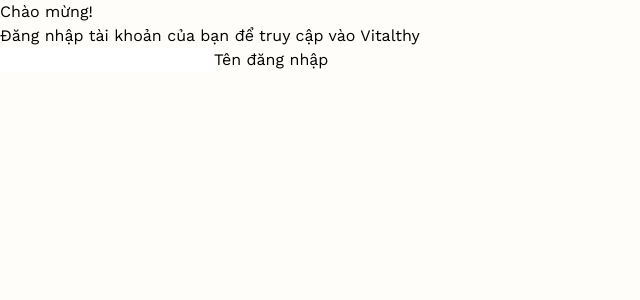
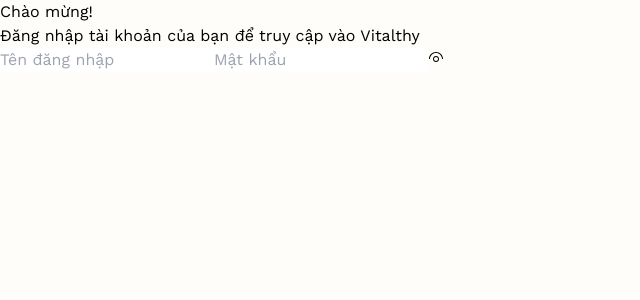
Before and after one commit to Tankira/Vitalthy-App, a Vue app: page / in a window 1280 px wide. Shown: the top 300 px of the page, without its empty margins (0-640 px from the left). Built offline with nearby package versions, Linux system fonts and the light colour scheme.

Commit message:
Update Login Page

```diff
--- a/src/components/Auth/Login.vue
+++ b/src/components/Auth/Login.vue
@@ -1,11 +1,32 @@
+<script>
+    const showHidePasswordButton = document.getElementsByClassName("showHidePasswordButton")
+    const passwordInput = document.getElementById("password_input")
+
+    function showHidePassword() {
+        showHidePasswordButton.addEventListener("click", () => {
+            console.log("ok")
+            if (passwordInput.type = "password") {
+                passwordInput.type = "text"
+            }
+
+            if (passwordInput.type = "text") {
+                passwordInput.type = "password"
+            }
+        })
+    }
+</script>
+
 <template>
     <div id="container" class="flex bg-gray-200 min-h-screen">
-        <div class="bg-white shadow-2xl m-2 ml-auto p-20 rounded-xl w-[38%] text-center side">
+        <div class="bg-white shadow-2xl m-2 ml-auto p-12 pt-16 rounded-xl w-[38%] text-center side">
             <h1 class="font-bold text-4xl">Chào mừng!</h1>
             <p class="mt-4">Đăng nhập tài khoản của bạn để truy cập vào Vitalthy</p>
-            <form class="flex">
-                <input type="text" class="outline-gray-500 peer">
-                <label for="username" class="absolute">Tên đăng nhập</label>
+            <form class="flex flex-col mt-8 [&>input:not(:last-child)]:mb-4 *:outline-none [&>input]:bg-gray-200 [&>input]:rounded-lg [&>input]:w-full [&>input]:h-12">
+                <input id="username_input" type="text" class="px-4" placeholder="Tên đăng nhập">
+                <input id="password_input" type="password" class="px-4" placeholder="Mật khẩu">
+                <button class="showHidePasswordButton absolute" @click="showHidePassword()" type="button">
+                    <svg width="16px" height="16px" viewBox="0 0 16 16" xmlns="http://www.w3.org/2000/svg" fill="#000000"><path fill-rule="evenodd" clip-rule="evenodd" d="M1 10c0-3.9 3.1-7 7-7s7 3.1 7 7h-1c0-3.3-2.7-6-6-6s-6 2.7-6 6H1zm4 0c0-1.7 1.3-3 3-3s3 1.3 3 3-1.3 3-3 3-3-1.3-3-3zm1 0c0 1.1.9 2 2 2s2-.9 2-2-.9-2-2-2-2 .9-2 2z"/></svg>
+                </button>
             </form>
         </div>
     </div>
```
